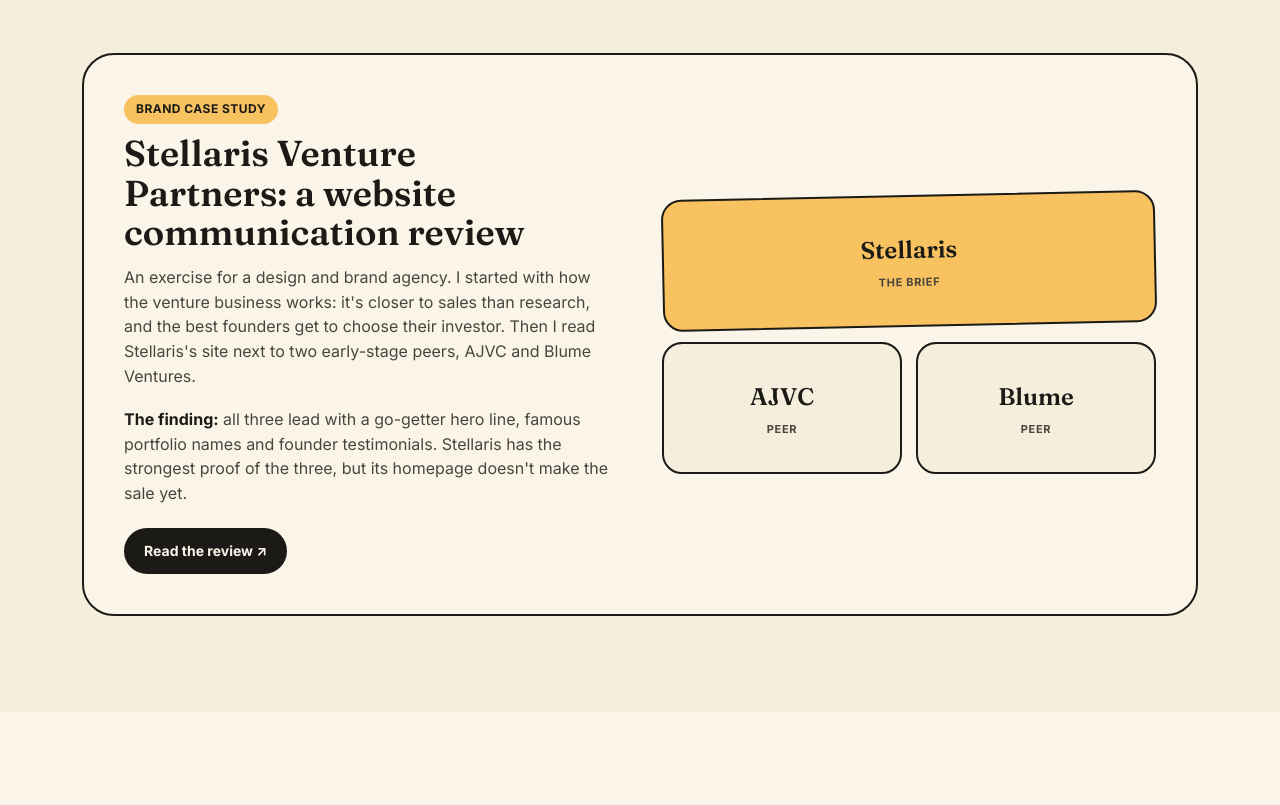
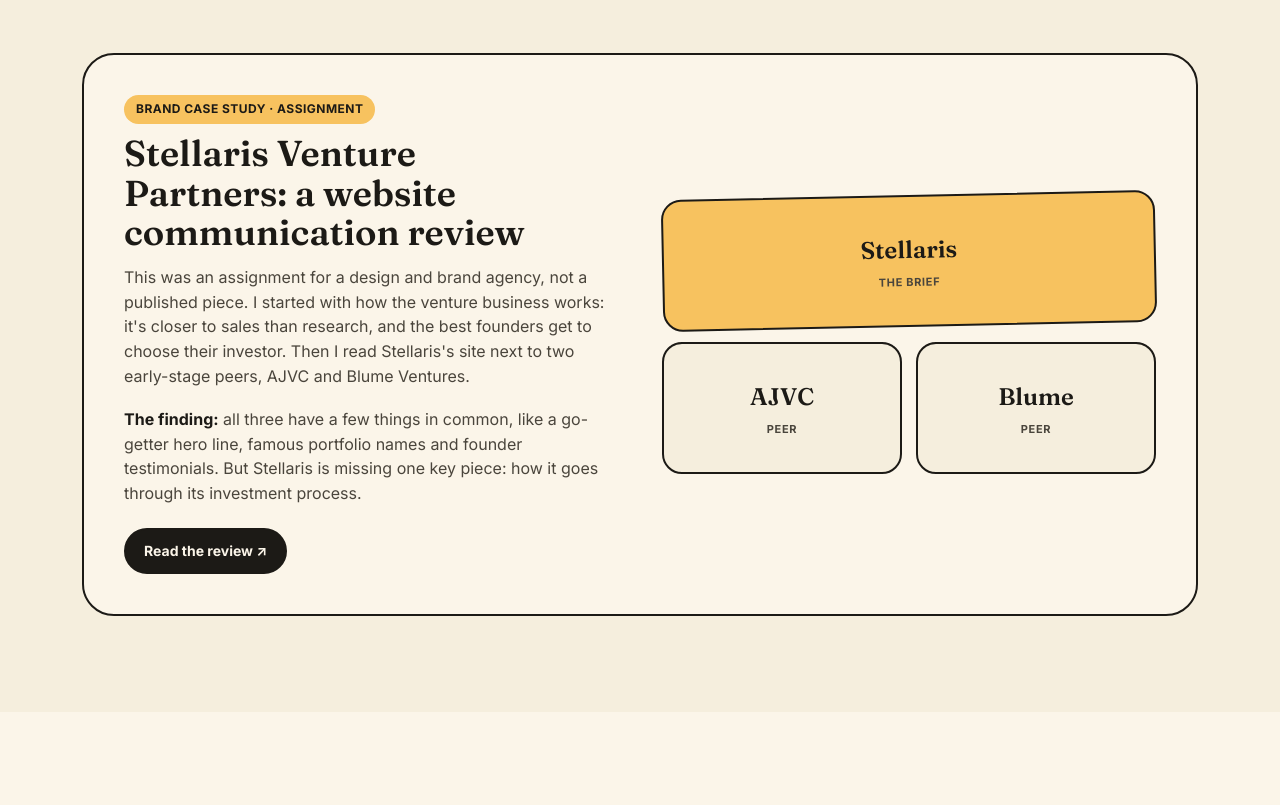
Before and after one commit to whereisamay/journey-overview, a plain HTML site: page index.html in a window 1280 px wide. Shown: the part 4227-5032 px from the top of the page. Drawn offline with Linux system fonts and the light colour scheme.

Commit message:
Update ownership note and Stellaris case study wording
Co-Authored-By: Claude Opus 5.5 <noreply@anthropic.com>
Claude-Session: https://claude.ai/code/session_019u1cLaTDwtKyHG3iQc8sqe

```diff
--- a/index.html
+++ b/index.html
@@ -204,7 +204,7 @@
           <h2 class="section-title">Explainers for a news app</h2>
           <span class="info">
             <button class="info-btn" type="button" aria-expanded="false" aria-controls="own-note" aria-label="About ownership of these articles">i</button>
-            <span class="info-pop" id="own-note" role="dialog" aria-label="Ownership" hidden>This work is owned by the publisher, so my name won't appear at the end of these articles. This is as per my contract.</span>
+            <span class="info-pop" id="own-note" role="dialog" aria-label="Ownership" hidden>Under my present contract the work is not owned by the author. It is owned by the news site publishing it. Hence, my name will not appear at the end of the story.</span>
           </span>
         </div>
         <p class="section-sub">Explainers that take a complicated topic and make it easy to read on a phone.</p>
@@ -240,10 +240,10 @@
       </div>
       <div class="case">
         <div>
-          <span class="chip">Brand case study</span>
+          <span class="chip">Brand case study · assignment</span>
           <h3>Stellaris Venture Partners: a website communication review</h3>
-          <p>An exercise for a design and brand agency. I started with how the venture business works: it's closer to sales than research, and the best founders get to choose their investor. Then I read Stellaris's site next to two early-stage peers, AJVC and Blume Ventures.</p>
-          <p><b style="color:var(--ink)">The finding:</b> all three lead with a go-getter hero line, famous portfolio names and founder testimonials. Stellaris has the strongest proof of the three, but its homepage doesn't make the sale yet.</p>
+          <p>This was an assignment for a design and brand agency, not a published piece. I started with how the venture business works: it's closer to sales than research, and the best founders get to choose their investor. Then I read Stellaris's site next to two early-stage peers, AJVC and Blume Ventures.</p>
+          <p><b style="color:var(--ink)">The finding:</b> all three have a few things in common, like a go-getter hero line, famous portfolio names and founder testimonials. But Stellaris is missing one key piece: how it goes through its investment process.</p>
           <a class="btn btn-primary btn-sm" href="stellaris/">Read the review ↗</a>
         </div>
         <div class="vs vs-grid" aria-label="Brands compared">
```
